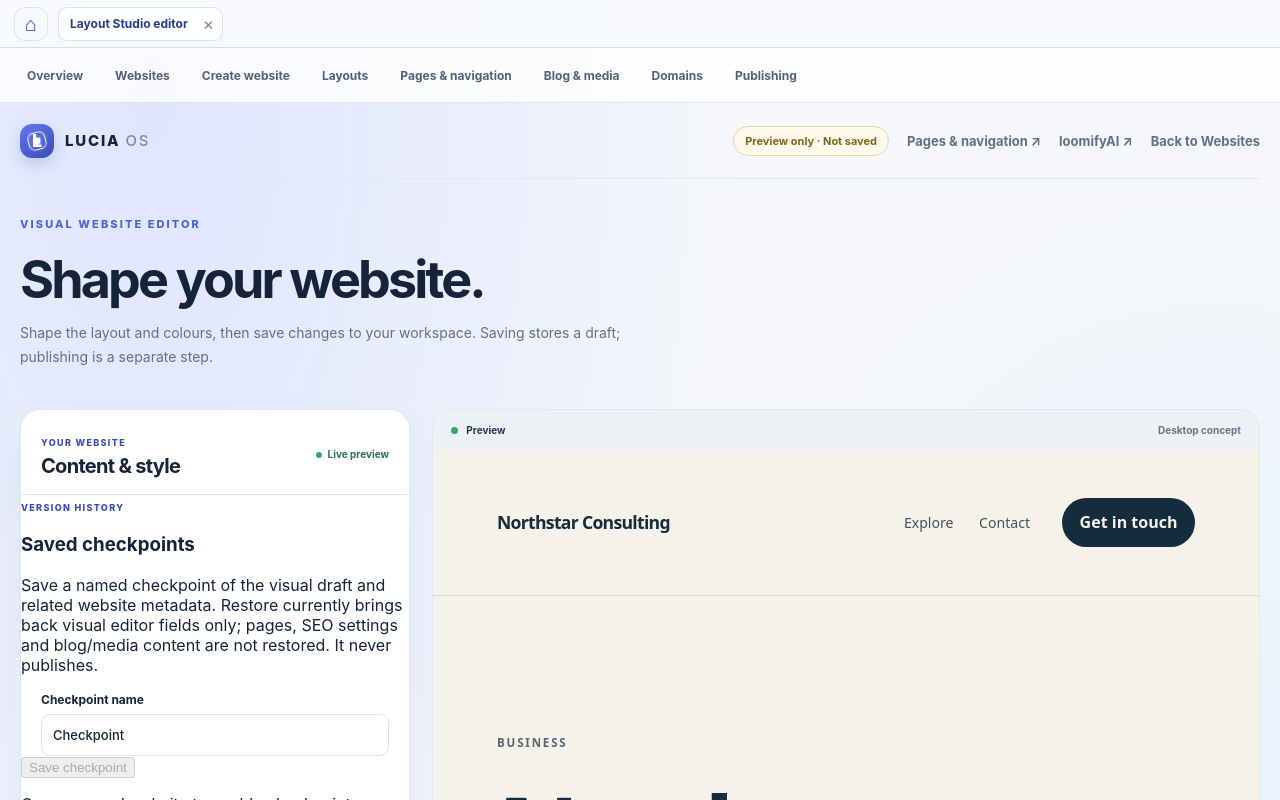
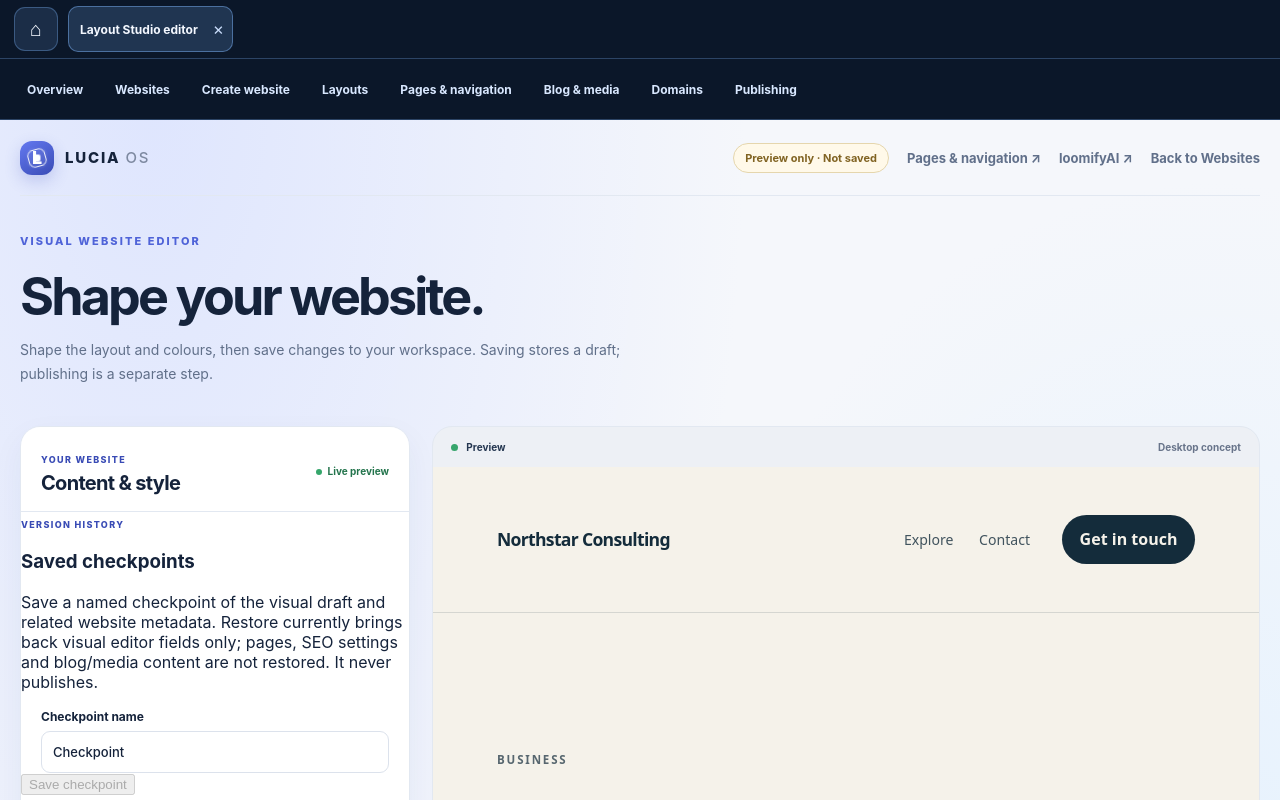
Before and after one commit to trendorafindsinc-jpg/lucia-os, a Next.js app: page /editor in a window 1280 px wide. Shown: the top 800 px of the page. Built offline with nearby package versions, Linux system fonts and the light colour scheme.

Commit message:
feat(ui): activate blue glass styling on authenticated workspace tabs

```diff
--- a/src/components/workspace/workspace-tab-shell.tsx
+++ b/src/components/workspace/workspace-tab-shell.tsx
@@ -152,7 +152,7 @@ function WorkspaceTabShellInner({ children }: { children: ReactNode }) {
   return (
     <WorkspaceContext.Provider value={value}>
       {hydrated && route && (
-        <nav className="workspace-tabbar" aria-label="Open app workspaces">
+        <nav className="workspace-tabbar lucia-blue-glass-nav" aria-label="Open app workspaces">
           <Link className="workspace-tab-home" href="/workspace" aria-label="Return to workspace launcher" title="Workspace launcher">⌂</Link>
           <div className="workspace-tablist" role="tablist" aria-label="Workspace tabs">
             {tabs.map((tab) => (
@@ -167,7 +167,7 @@ function WorkspaceTabShellInner({ children }: { children: ReactNode }) {
         </nav>
       )}
       {hydrated && route && showWorkspaceQuickNavigation && (
-        <nav className="workspace-route-navigation" aria-label="Workspace navigation">
+        <nav className="workspace-route-navigation lucia-blue-glass-nav" aria-label="Workspace navigation">
           <Link href="/workspace" aria-label="Workspace overview">Overview</Link>
           <Link href="/workspace/websites" aria-current={pathname === "/workspace/websites" ? "page" : undefined}>Websites</Link>
           <Link href="/create" aria-current={pathname === "/create" ? "page" : undefined}>Create website</Link>
```
